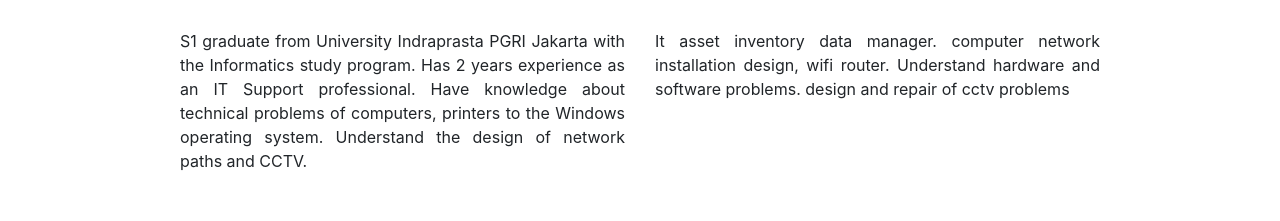
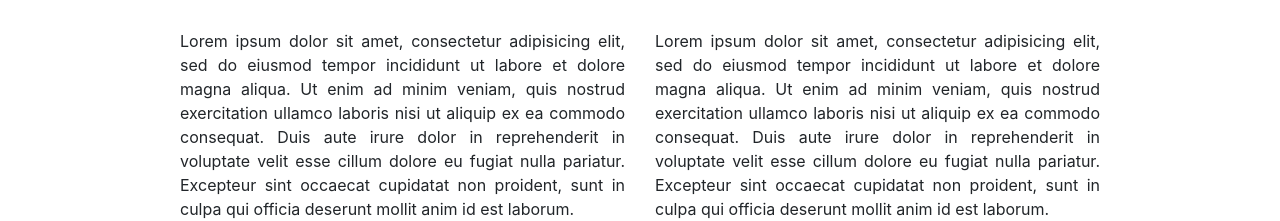
Before and after one commit to ilhamjuliano/Bootstrap4, a plain HTML site: page index.html in a window 1280 px wide. Shown: the part 589-810 px from the top of the page. Drawn offline with nearby package versions, Linux system fonts and the light colour scheme.

Commit message:
Update About

```diff
--- a/index.html
+++ b/index.html
@@ -68,10 +68,20 @@
 
         <div class="row justify-content-center">
           <div class="col-md-5 text-justify">
-            <p>S1 graduate from University Indraprasta PGRI Jakarta with the Informatics study program. Has 2 years experience as an IT Support professional. Have knowledge about technical problems of computers, printers to the Windows operating system. Understand the design of network paths and CCTV.</p>
+            <p>Lorem ipsum dolor sit amet, consectetur adipisicing elit, sed do eiusmod
+            tempor incididunt ut labore et dolore magna aliqua. Ut enim ad minim veniam,
+            quis nostrud exercitation ullamco laboris nisi ut aliquip ex ea commodo
+            consequat. Duis aute irure dolor in reprehenderit in voluptate velit esse
+            cillum dolore eu fugiat nulla pariatur. Excepteur sint occaecat cupidatat non
+            proident, sunt in culpa qui officia deserunt mollit anim id est laborum.</p>
           </div>
           <div class="col-md-5 text-justify">
-            <p>It asset inventory data manager. computer network installation design, wifi router. Understand hardware and software problems. design and repair of cctv problems</p>
+            <p>Lorem ipsum dolor sit amet, consectetur adipisicing elit, sed do eiusmod
+            tempor incididunt ut labore et dolore magna aliqua. Ut enim ad minim veniam,
+            quis nostrud exercitation ullamco laboris nisi ut aliquip ex ea commodo
+            consequat. Duis aute irure dolor in reprehenderit in voluptate velit esse
+            cillum dolore eu fugiat nulla pariatur. Excepteur sint occaecat cupidatat non
+            proident, sunt in culpa qui officia deserunt mollit anim id est laborum.</p>
           </div>
         </div>
       </div>
```
